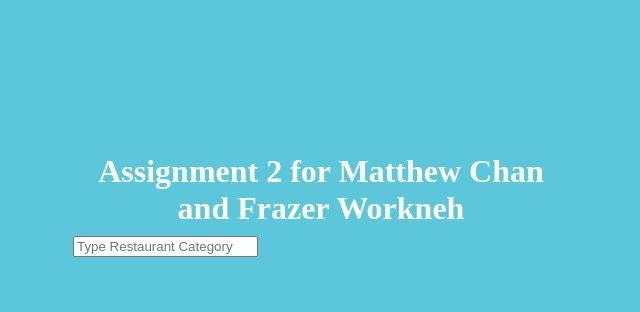
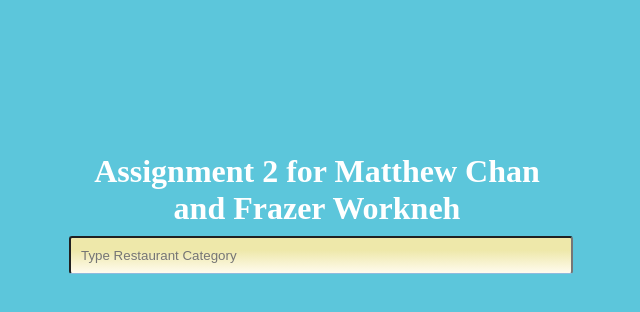
Before and after one commit to fworkneh7/INST377-Assn2, a website: page public/index.html in a window 1280 px wide. Shown: the whole page, without its empty margins (319-959 px from the left). Drawn offline with Linux system fonts and the light colour scheme; no server answers.

Commit message:
Fixed id and class input name back to userinput

```diff
--- a/public/index.html
+++ b/public/index.html
@@ -18,7 +18,7 @@
         <div class="middle">
             <h1>Assignment 2 for Matthew Chan and Frazer Workneh</h1>
                 <form>
-                    <input type="text" id="textinput" class="text-input" placeholder="Type Restaurant Category"/>
+                    <input type="text" id="userinput" class="userinput" placeholder="Type Restaurant Category"/>
                     <ul class="suggestions">
 
                     </ul>
```
